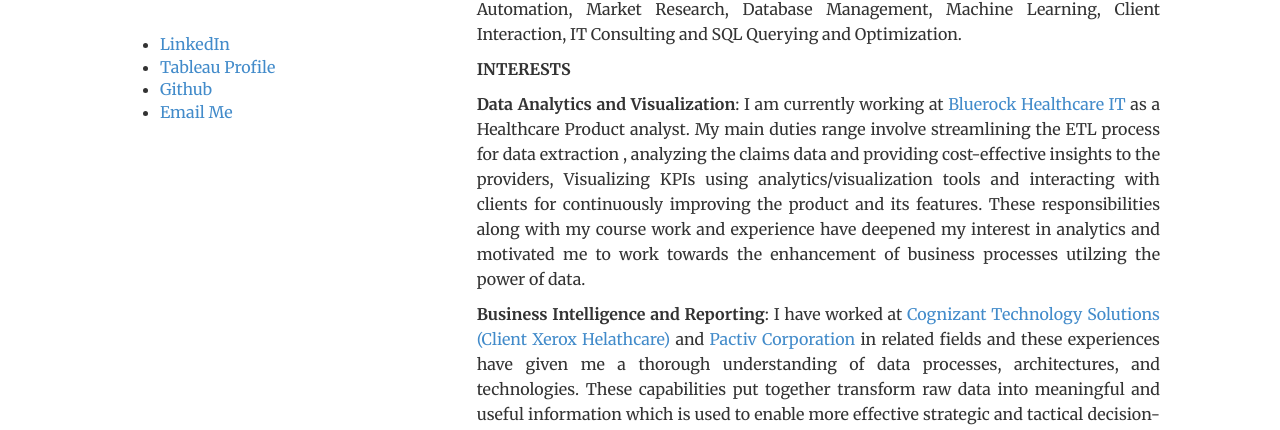
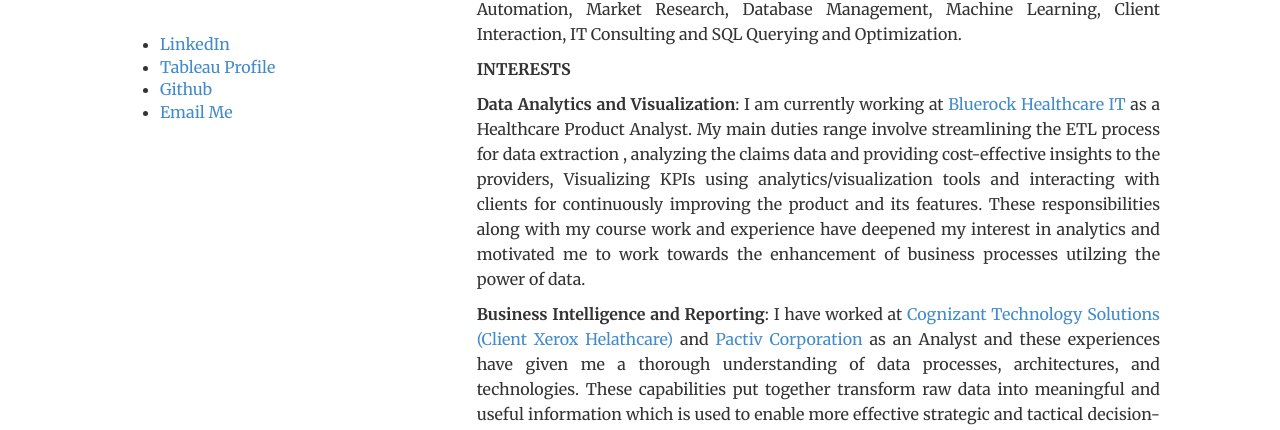
Before and after one commit to harshmisra-1/harshmisra-1.github.io, a Jekyll site: the page built from index.html, in a window 1280 px wide. Shown: the part 403-833 px from the top of the page. Built offline with Jekyll 4.4.1, drawn with Linux system fonts in a browser that asks for light colours; some of the changed text lies outside the part shown.

Commit message:
Initial Commit

```diff
--- a/index.html
+++ b/index.html
@@ -27,11 +27,11 @@ description: Graduate Student at University of Illinois At Chicago
 			<p>I have an industry experience of 3+ years in the field of information technology with a comprehensive background in data analytics and business intelligence. I possess extensive knowledge in the field of Data Analysis, Data Visualization, Robotic Process Automation, Market Research, Database Management, Machine Learning, Client Interaction, IT Consulting and SQL Querying and Optimization.</p>
 		<p></p>
 		<p><b>INTERESTS</b><br>
-			<p><b>Data Analytics and Visualization</b>: I am currently working at <a href="" target="_blank">Bluerock Healthcare IT </a>as a Healthcare Product analyst. My main duties range involve streamlining the ETL process for data extraction
+			<p><b>Data Analytics and Visualization</b>: I am currently working at <a href="" target="_blank">Bluerock Healthcare IT </a>as a Healthcare Product Analyst. My main duties range involve streamlining the ETL process for data extraction
 				, analyzing the claims data and providing cost-effective insights to the providers, Visualizing KPIs using  analytics/visualization tools and interacting with clients for continuously improving the product and its features.
 				These responsibilities along with my course work and experience have deepened my interest in analytics and motivated me to work towards the enhancement of business processes utilzing the power of data.
 				</p>
-			<p><b>Business Intelligence and Reporting</b>: I have worked at <a href="https://www.cognizant.com/" target="_blank">Cognizant Technology Solutions (Client Xerox Helathcare) </a> and <a href="https://www.pactiv.com/Pactiv.htm" target="_blank">Pactiv Corporation</a> in related fields and these experiences have given me a thorough understanding of data processes, architectures, and technologies. These capabilities put together transform raw data into meaningful and useful information which is used to enable more effective strategic and tactical decision-making.</p>
+			<p><b>Business Intelligence and Reporting</b>: I have worked at <a href="https://www.cognizant.com/" target="_blank">Cognizant Technology Solutions (Client Xerox Helathcare) </a> and <a href="https://www.pactiv.com/Pactiv.htm" target="_blank">Pactiv Corporation</a> as an Analyst and these experiences have given me a thorough understanding of data processes, architectures, and technologies. These capabilities put together transform raw data into meaningful and useful information which is used to enable more effective strategic and tactical decision-making.</p>
 		<p></p>
 	</div>
 </div>
```
